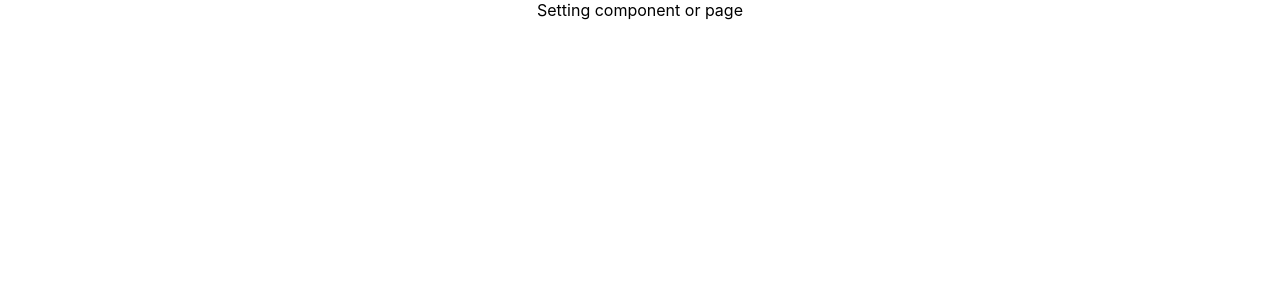
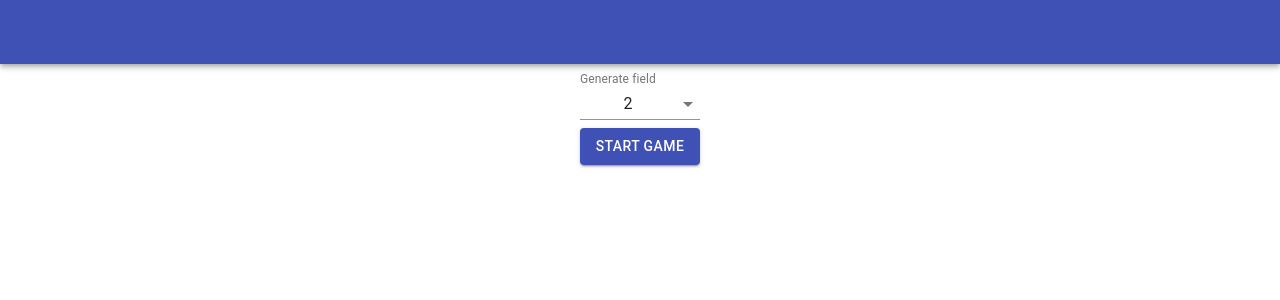
Before and after one commit to poperechnyi1/first-game, a React (Create React App) app: page / in a window 1280 px wide. Shown: the top 300 px of the page. Built offline with nearby package versions, Linux system fonts and the light colour scheme.

Commit message:
initial form

```diff
--- a/package.json
+++ b/package.json
@@ -3,6 +3,8 @@
   "version": "0.1.0",
   "private": true,
   "dependencies": {
+    "@material-ui/core": "^4.9.1",
+    "@material-ui/icons": "^4.9.1",
     "@testing-library/jest-dom": "^4.2.4",
     "@testing-library/react": "^9.4.0",
     "@testing-library/user-event": "^7.2.1",
--- a/src/App.tsx
+++ b/src/App.tsx
@@ -2,11 +2,15 @@ import React from 'react';
 import logo from './logo.svg';
 import './App.css';
 import SettingPage from './components/SettingsPage/SettingsPage'
+import Header from './components/Header/Header';
+import Footer from './components/Footer/Footer';
 
 const App = () => {
   return (
     <div className="App">
+      <Header></Header>
       <SettingPage></SettingPage>
+      <Footer></Footer>
     </div>
   );
 }
--- /dev/null
+++ b/src/components/Footer/Footer.tsx
@@ -0,0 +1,13 @@
+import BottomNavigation from "@material-ui/core/BottomNavigation";
+import React from "react";
+
+//TODO fix footer
+const Footer =()=>{
+  return (
+    <BottomNavigation>
+
+    </BottomNavigation>
+  )
+}
+
+export default Footer;
--- /dev/null
+++ b/src/components/Header/Header.tsx
@@ -0,0 +1,16 @@
+import React from "react";
+import AppBar from '@material-ui/core/AppBar';
+import Toolbar from '@material-ui/core/Toolbar';
+
+
+const Header = ()=> {
+  return(
+    <AppBar position="static">
+      <Toolbar>
+      </Toolbar>
+    </AppBar>
+  )
+
+}
+
+export default Header;
--- a/src/components/SettingsPage/SettingsPage.tsx
+++ b/src/components/SettingsPage/SettingsPage.tsx
@@ -1,11 +1,76 @@
-import React from 'react';
+import React from "react";
+import { makeStyles } from "@material-ui/core/styles";
+import InputLabel from "@material-ui/core/InputLabel";
+import MenuItem from "@material-ui/core/MenuItem";
+import FormControl from "@material-ui/core/FormControl";
+import Select from "@material-ui/core/Select";
+import Button from "@material-ui/core/Button";
 
-const SettingPage = ()=> {
+const useStyles = makeStyles(theme => ({
+  button: {
+    display: "block",
+    marginTop: theme.spacing(2)
+  },
+  formControl: {
+    margin: theme.spacing(1),
+    minWidth: 120
+  }
+}));
+
+export default function SettingPage (){
+
+     const classes = useStyles();
+     const [foundation, setFoundation] = React.useState(2);
+     const [open, setOpen] = React.useState(false);
+
+     //TODO remove any
+     const handleChange = (event: any) => {
+        setFoundation(event.target.value);
+     };
+
+     const handleClose = () => {
+       setOpen(false);
+     };
+
+     const handleOpen = () => {
+       setOpen(true);
+     };
+
+     const handleStart = () => {
+         console.log(foundation);
+     }
+
     return (
+      <div>
         <div>
-            Setting component or page
+          <FormControl className={classes.formControl}>
+            <InputLabel id="demo-controlled-open-select-label">
+              Generate field
+            </InputLabel>
+            <Select
+              labelId="demo-controlled-open-select-label"
+              id="demo-controlled-open-select"
+              open={open}
+              onClose={handleClose}
+              onOpen={handleOpen}
+              value={foundation}
+              onChange={handleChange}
+            >
+              <MenuItem value={2}>2</MenuItem>
+              <MenuItem value={3}>3</MenuItem>
+              <MenuItem value={4}>4</MenuItem>
+              <MenuItem value={5}>5</MenuItem>
+              <MenuItem value={6}>6</MenuItem>
+              <MenuItem value={7}>7</MenuItem>
+              <MenuItem value={8}>8</MenuItem>
+            </Select>
+          </FormControl>
         </div>
-    )
+        <div>
+          <Button variant="contained" color="primary" onClick={handleStart}>
+            Start Game
+          </Button>
+        </div>
+      </div>
+    );
 }
-
-export default SettingPage;
```
Also changed, not shown: 1 other file (tests, documents, lock files or other folders).
